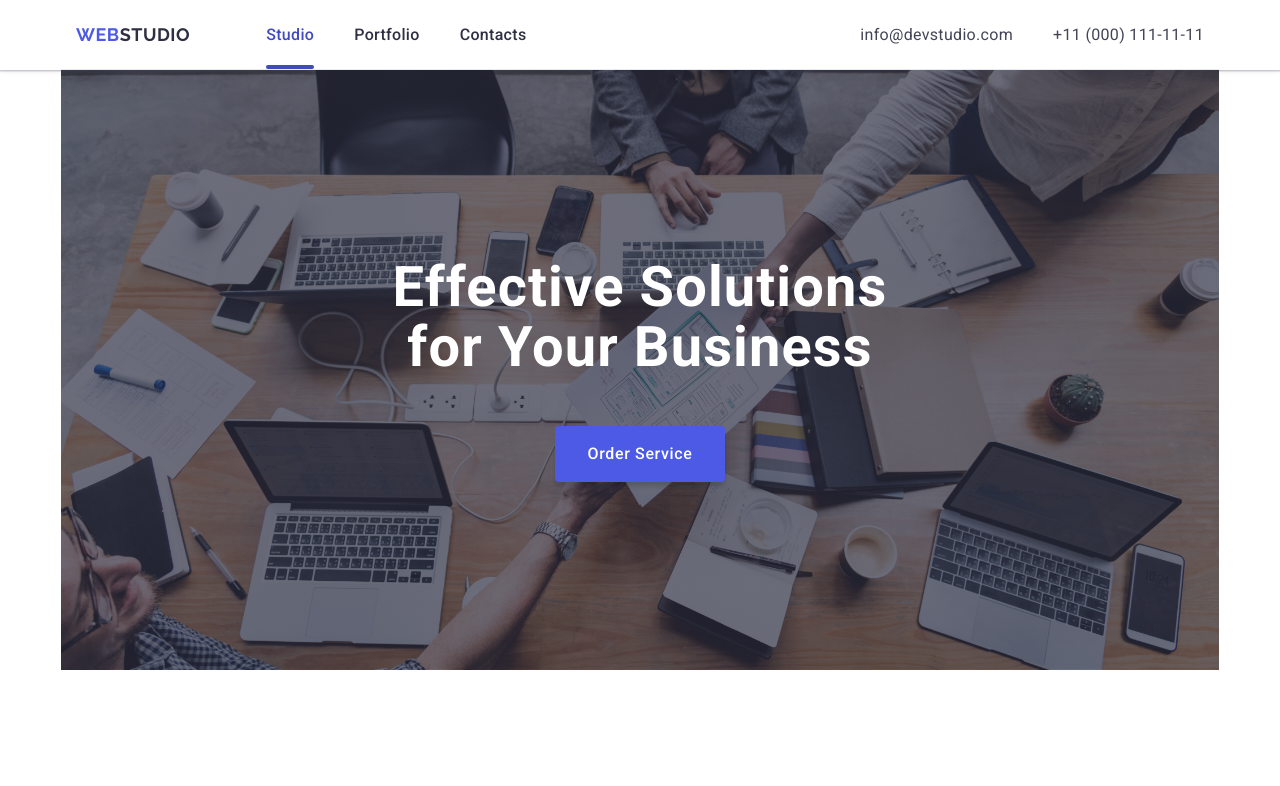
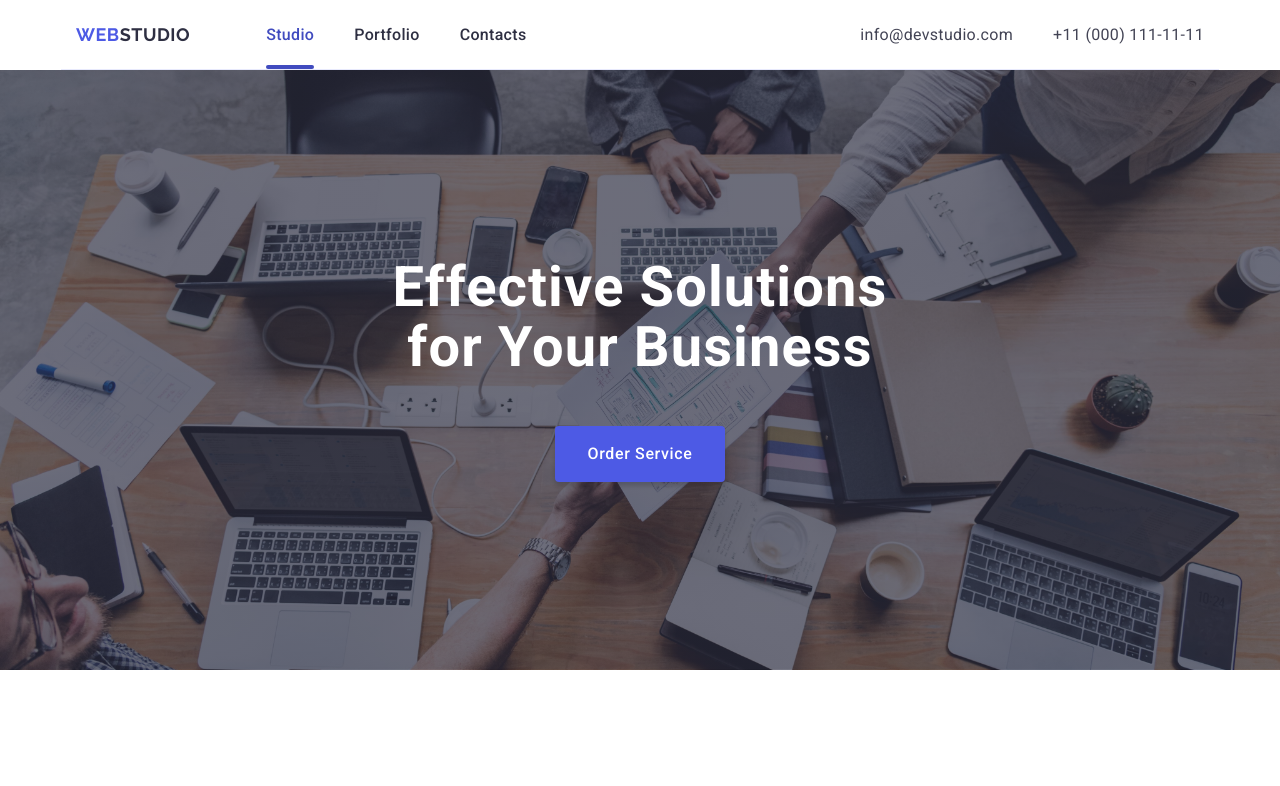
Before and after one commit to SAntonets/goit-markup-hw-04, a plain HTML site: page index.html in a window 1280 px wide. Shown: the top 786 px of the page. Drawn offline with nearby package versions, Linux system fonts and the light colour scheme.

Commit message:
Update styles.css

```diff
--- a/css/styles.css
+++ b/css/styles.css
@@ -132,11 +132,6 @@ ul {
 /** section 1 **/
 
 .main-section-hero {
-}
-
-.main-section-container {
-  padding-top: 188px;
-  padding-bottom: 188px;
   background: rgba(46, 47, 66, 0.7);
   background-image: linear-gradient(
       to bottom,
@@ -147,6 +142,12 @@ ul {
   background-position: center;
   background-repeat: no-repeat;
   background-size: cover;
+  max-width: 1440px;
+}
+
+.main-section-container {
+  padding-top: 188px;
+  padding-bottom: 188px;
 }
 
 .slogan {
@@ -180,6 +181,7 @@ ul {
   border-radius: 4px;
   font-family: "Roboto", sans-serif;
   font-style: normal;
+  transition: background-color 250ms cubic-bezier(0.4, 0, 0.2, 1);
 }
 
 .border-servise-button:active,
```
